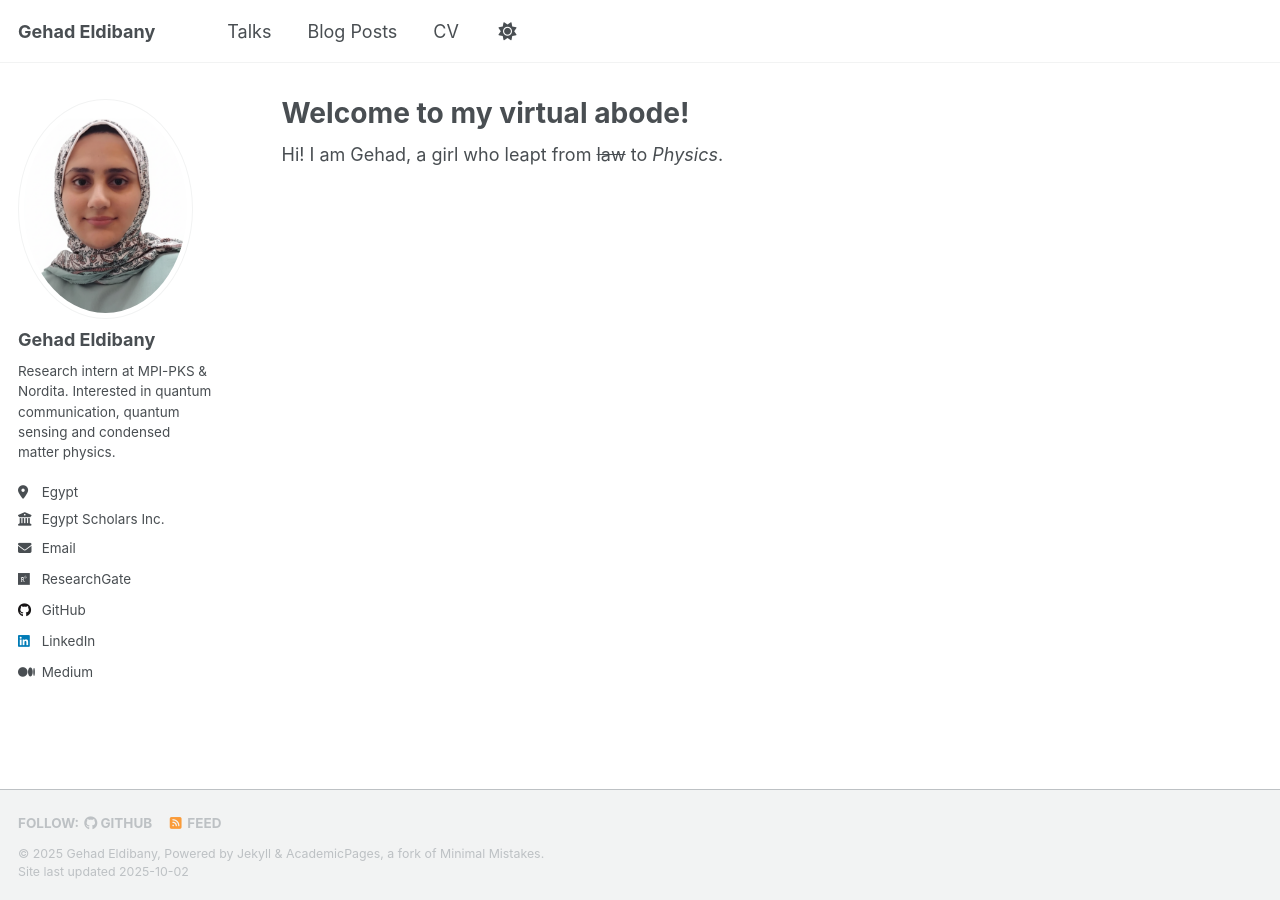
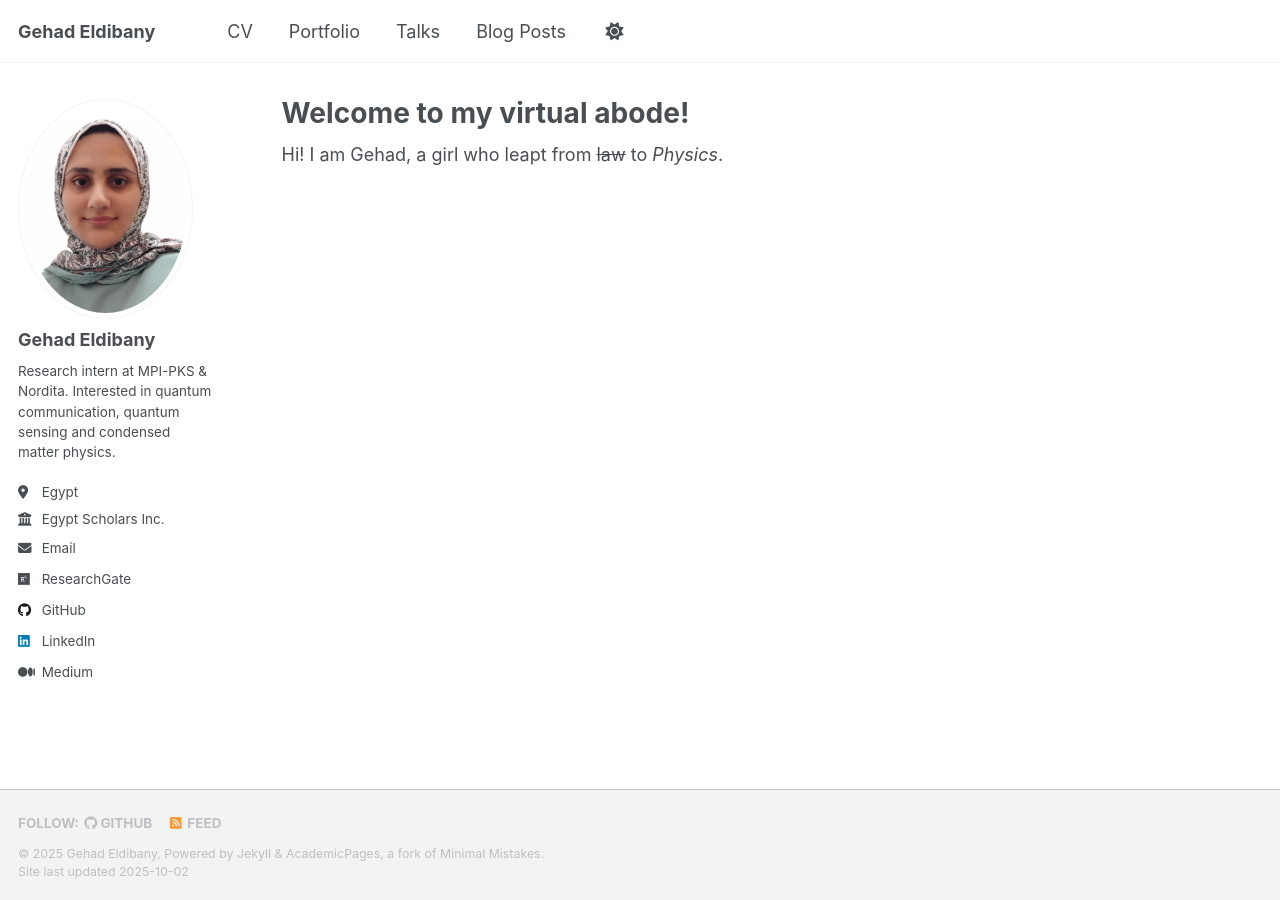
Before and after one commit to gehadibany/gehadibany.github.io, a Jekyll site: the page built from _pages/about.md, in a window 1280 px wide. Built offline with Jekyll 4.4.1, drawn with Linux system fonts in a browser that asks for light colours; a script that is not in the unit is left out.

Commit message:
Update tabs

```diff
--- a/_data/navigation.yml
+++ b/_data/navigation.yml
@@ -9,14 +9,17 @@
 
 main:
 
+  - title: "CV"
+    url: /cv/
+
+  - title: "Portfolio"
+    url: /portfolio/
+
   - title: "Talks"
     url: /talks/
 
   - title: "Blog Posts"
     url: /blog/
 
-  - title: "CV"
-    url: /cv/
-
   # - title: "CV"
   #   url: /cv-json/
```
Also changed, not shown: _pages/portfolio.md (added).
